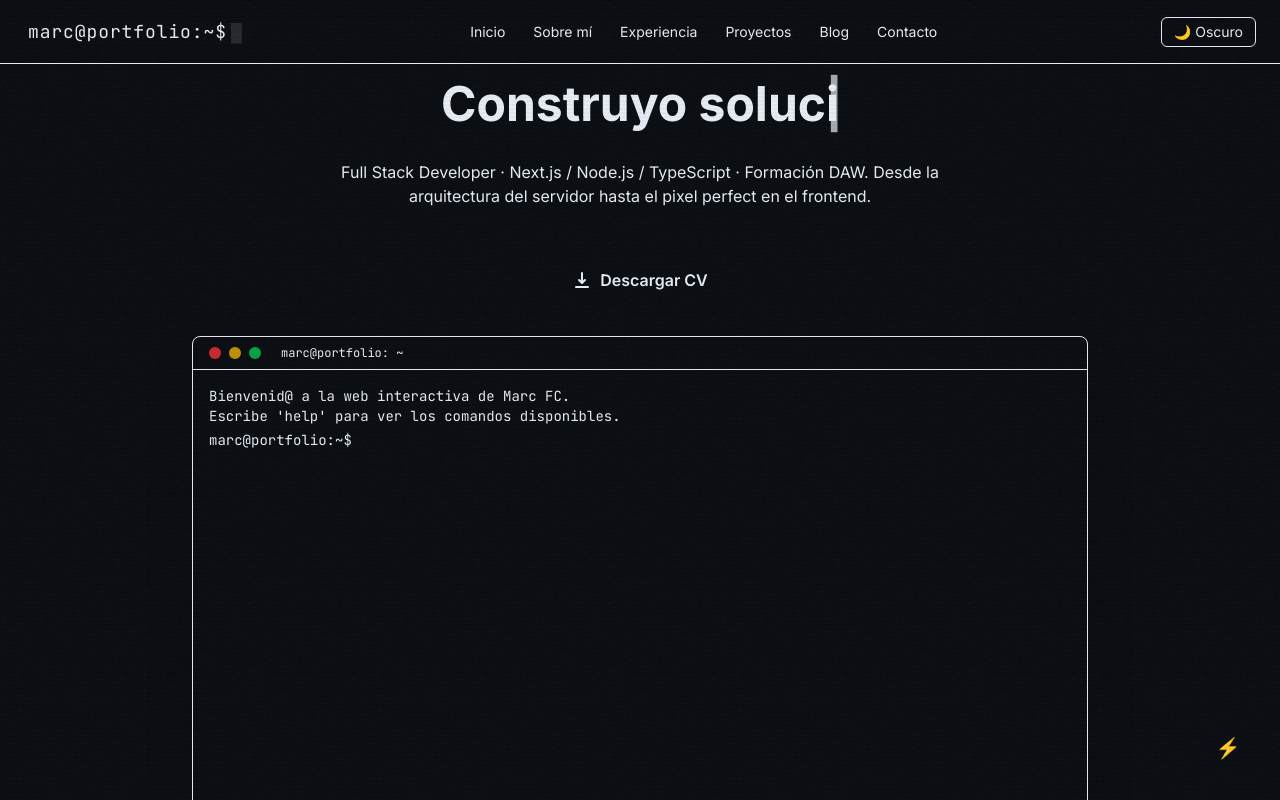
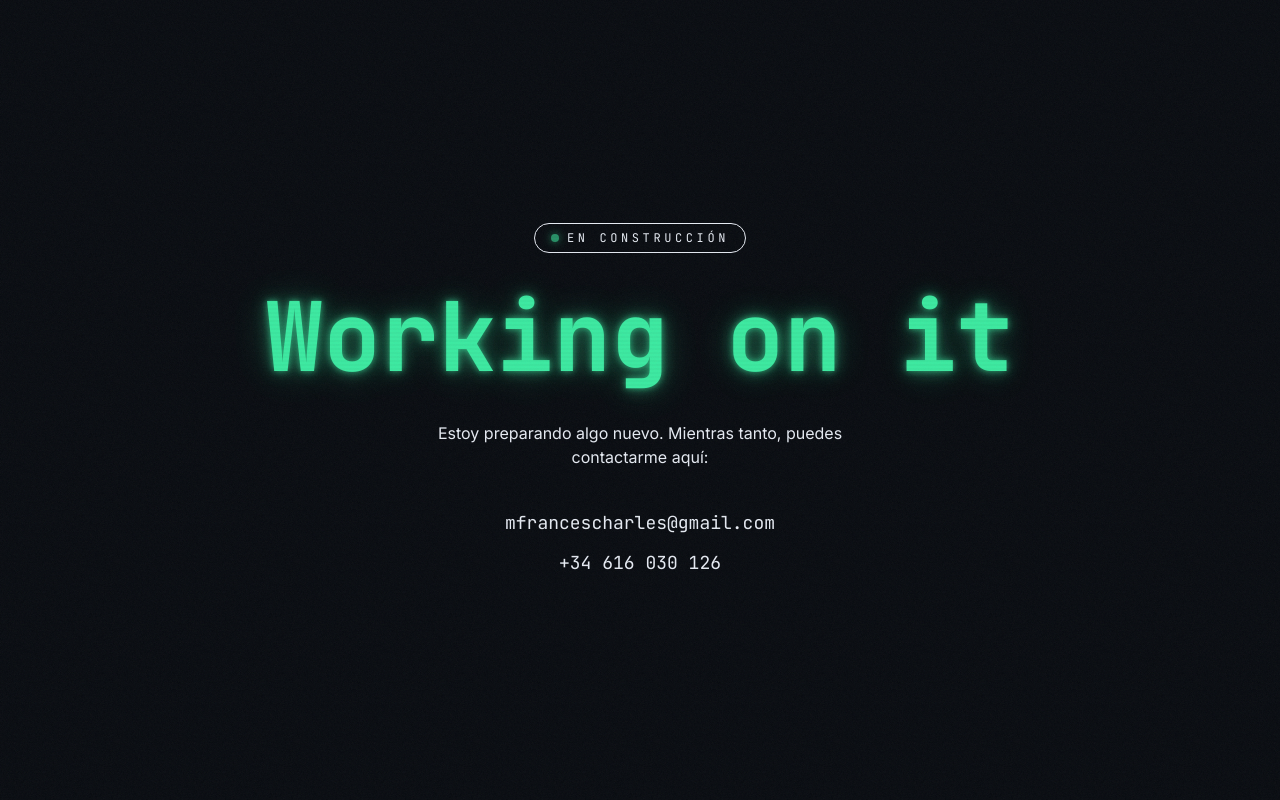
Before and after one commit to MarcFrancesCharles/mi-portfolio, a Next.js app: page / in a window 1280 px wide. Shown: the top 800 px of the page. Built offline with nearby package versions, Linux system fonts and the light colour scheme.

Commit message:
feat: pagina 'Working on it' (coming soon) con contacto

```diff
--- a/src/app/globals.css
+++ b/src/app/globals.css
@@ -252,3 +252,40 @@ html:not(.dark) .glass {
   border-top: 1px solid var(--color-border);
   margin: 2rem 0;
 }
+/* ============================================
+   COMING SOON — Neón
+   ============================================ */
+.neon-text {
+  color: var(--color-primary);
+  text-shadow:
+    0 0 6px rgba(62, 245, 168, 0.6),
+    0 0 16px rgba(62, 245, 168, 0.45),
+    0 0 38px rgba(62, 245, 168, 0.3);
+  animation: neon-pulse 2.6s ease-in-out infinite;
+}
+
+.neon-link {
+  color: var(--color-text-primary);
+  text-decoration: none;
+  transition: color 0.25s ease, text-shadow 0.25s ease;
+}
+.neon-link:hover {
+  color: var(--color-primary);
+  text-shadow:
+    0 0 6px rgba(62, 245, 168, 0.6),
+    0 0 16px rgba(62, 245, 168, 0.4);
+}
+
+.neon-dot {
+  width: 8px;
+  height: 8px;
+  border-radius: 9999px;
+  background: var(--color-primary);
+  box-shadow: 0 0 8px rgba(62, 245, 168, 0.9);
+  animation: neon-pulse 1.6s ease-in-out infinite;
+}
+
+@keyframes neon-pulse {
+  0%, 100% { opacity: 1; }
+  50% { opacity: 0.55; }
+}
--- a/src/app/layout.tsx
+++ b/src/app/layout.tsx
@@ -1,7 +1,6 @@
 import type { Metadata } from "next";
 import { Inter, JetBrains_Mono } from "next/font/google";
 import { ThemeProvider } from "@/components/providers/ThemeProvider";
-import Header from "@/components/layout/Header";
 import CustomCursor from "@/components/ui/CustomCursor";
 import "./globals.css";
 
@@ -39,7 +38,6 @@ export default function RootLayout({
         <ThemeProvider attribute="class" defaultTheme="dark" enableSystem={false}>
           {/* Cursor personalizado (solo desktop) */}
           <CustomCursor />
-          <Header />
           <main className="min-h-screen">{children}</main>
         </ThemeProvider>
       </body>
--- a/src/app/page.tsx
+++ b/src/app/page.tsx
@@ -2,17 +2,6 @@
 
 import { useEffect } from "react";
 import { motion } from "framer-motion";
-import Terminal from "@/components/sections/Terminal";
-import ExperienceTimeline from "@/components/sections/ExperienceTimeline";
-import SkillsSection from "@/components/sections/SkillsSection";
-import ProjectsSection from "@/components/sections/ProjectsSection";
-import AboutSection from "@/components/sections/AboutSection";
-import ContactSection from "@/components/sections/ContactSection";
-import BlogPreviewFallback from "@/components/sections/BlogPreviewFallback";
-import ScrollIndicator from "@/components/ui/ScrollIndicator";
-import Footer from "@/components/layout/Footer";
-import TypingEffect from "@/components/ui/TypingEffect";
-import RecruiterModal from "@/components/ui/RecruiterModal";
 
 export default function Home() {
   useEffect(() => {
@@ -20,82 +9,46 @@ export default function Home() {
   }, []);
 
   return (
-    <div className="flex flex-col">
-      {/* ── Hero ─────────────────────────────────────────── */}
-      <section
-        id="inicio"
-        className="min-h-screen pt-20 pb-10 flex flex-col items-center justify-center px-4"
+    <section className="relative min-h-screen flex flex-col items-center justify-center px-6 overflow-hidden">
+      {/* Glow de fondo */}
+      <div
+        aria-hidden
+        className="pointer-events-none absolute inset-0 flex items-center justify-center"
       >
+        <div className="h-[40rem] w-[40rem] rounded-full bg-primary/20 blur-[120px]" />
+      </div>
+
       <motion.div
-          initial={{ opacity: 0, y: 30 }}
+        initial={{ opacity: 0, y: 24 }}
         animate={{ opacity: 1, y: 0 }}
-          transition={{ duration: 0.7, ease: "easeOut" }}
-          className="w-full max-w-4xl flex flex-col items-center"
+        transition={{ duration: 0.8, ease: "easeOut" }}
+        className="relative z-10 flex flex-col items-center text-center"
       >
-          <h1 className="text-4xl md:text-5xl font-bold text-text-primary mb-2 text-center min-h-[2.5em] md:min-h-[1.5em]">
-            Construyo{" "}
-            <span className="text-primary">
-              <TypingEffect />
+        <span className="mb-6 inline-flex items-center gap-2 rounded-full border border-primary/40 px-4 py-1.5 text-xs font-mono uppercase tracking-[0.3em] text-primary">
+          <span className="neon-dot" />
+          En construcción
         </span>
+
+        <h1 className="neon-text font-mono text-5xl font-bold leading-tight sm:text-7xl md:text-8xl">
+          Working on it
         </h1>
 
-          <p className="text-text-secondary text-center mb-8 max-w-2xl">
-            Full Stack Developer · Next.js / Node.js / TypeScript · Formación
-            DAW. Desde la arquitectura del servidor hasta el pixel perfect en el
-            frontend.
+        <p className="mt-6 max-w-md text-text-secondary">
+          Estoy preparando algo nuevo. Mientras tanto, puedes contactarme aquí:
         </p>
 
-          {/* ── Botón CV ── */}
+        <div className="mt-10 flex flex-col items-center gap-3">
           <a
-            href="/cv.pdf"
-            download
-            aria-label="Descargar Currículum Vitae en PDF"
-            className="inline-flex items-center gap-2 px-6 py-3 mt-4 bg-primary text-background font-semibold rounded-lg hover:shadow-glow hover:scale-105 active:scale-95 transition-all duration-300 focus-visible:ring-2 focus-visible:ring-primary focus-visible:outline-none"
+            href="mailto:mfrancescharles@gmail.com"
+            className="neon-link text-lg font-mono"
           >
-            <svg
-              xmlns="http://www.w3.org/2000/svg"
-              className="h-5 w-5"
-              viewBox="0 0 20 20"
-              fill="currentColor"
-              aria-hidden="true"
-              focusable="false"
-            >
-              <path
-                fillRule="evenodd"
-                d="M3 17a1 1 0 011-1h12a1 1 0 110 2H4a1 1 0 01-1-1zm3.293-7.707a1 1 0 011.414 0L9 10.586V3a1 1 0 112 0v7.586l1.293-1.293a1 1 0 111.414 1.414l-3 3a1 1 0 01-1.414 0l-3-3a1 1 0 010-1.414z"
-                clipRule="evenodd"
-              />
-            </svg>
-            Descargar CV
+            mfrancescharles@gmail.com
           </a>
-
-          <Terminal />
-          <ScrollIndicator />
+          <a href="tel:+34616030126" className="neon-link text-lg font-mono">
+            +34 616 030 126
+          </a>
+        </div>
       </motion.div>
     </section>
-
-      {/* ── Sobre mí ─────────────────────────────────────── */}
-      <AboutSection />
-
-      {/* ── Experiencia ──────────────────────────────────── */}
-      <ExperienceTimeline />
-
-      {/* ── Skills ───────────────────────────────────────── */}
-      <SkillsSection />
-
-      {/* ── Proyectos ────────────────────────────────────── */}
-      <ProjectsSection />
-
-      {/* ── Blog Preview ─────────────────────────────────── */}
-      <BlogPreviewFallback />
-
-      {/* ── Contacto ─────────────────────────────────────── */}
-      <ContactSection />
-
-      <Footer />
-
-      {/* ── Botón flotante reclutador ─────────────────────── */}
-      <RecruiterModal />
-    </div>
   );
 }
```
Lines whose indentation alone changed are shown as unchanged.
